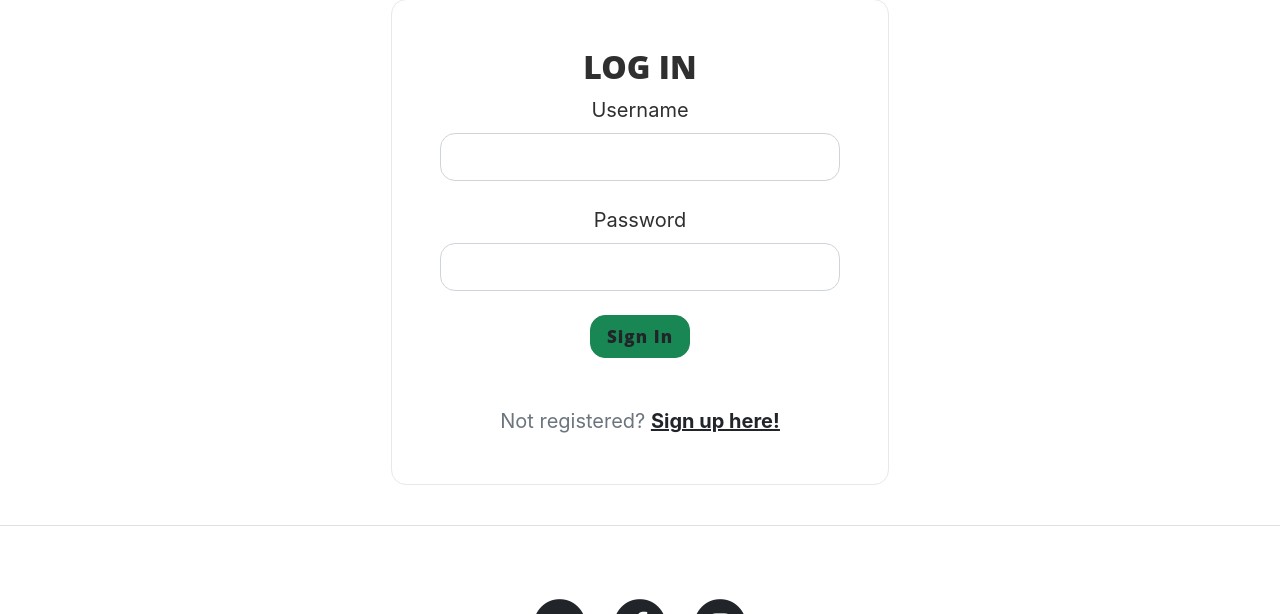
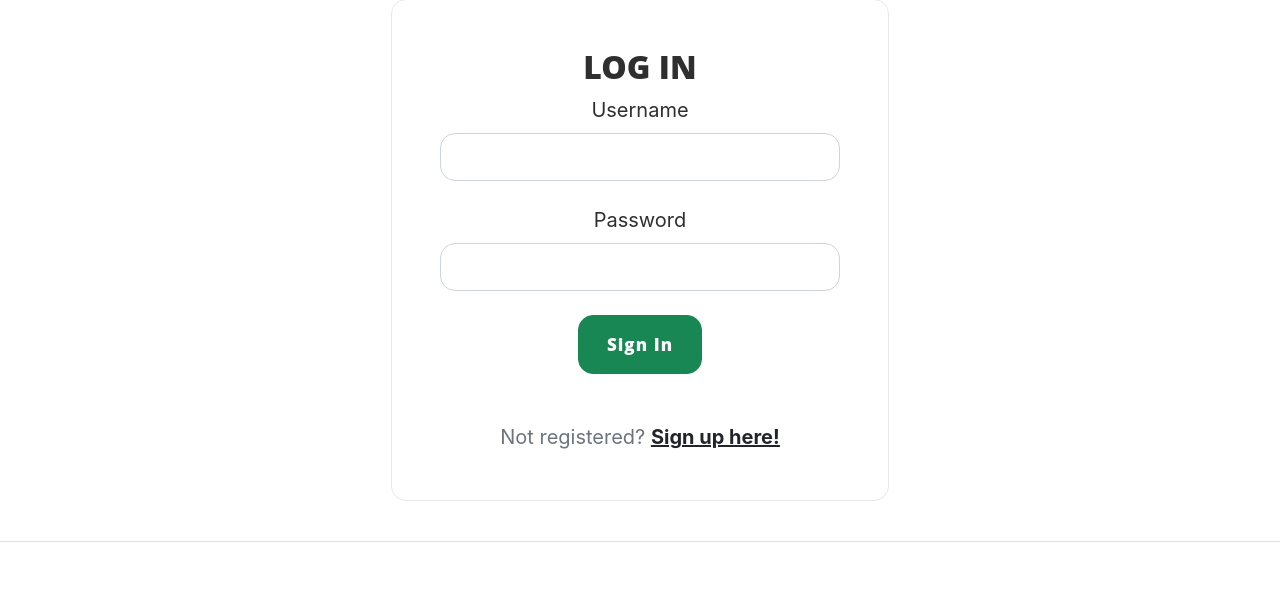
Before and after one commit to kuszturareka/mezze-mode, a Flask app: page /login in a window 1280 px wide. Shown: the part 576-1190 px from the top of the page. Run offline with Flask 2, Linux system fonts and the light colour scheme; some libraries are stand-ins or nearby versions.

Commit message:
Remove class for Sign In button

```diff
--- a/templates/login.html
+++ b/templates/login.html
@@ -21,7 +21,7 @@
                     <input type="password" name="password" id="password" class="form-control form-control-lg" />
                   </div>
                   <div class="d-flex justify-content-center">
-                    <button type="submit" class="btn btn-success btn-block btn-lg gradient-custom-4 text-body">Sign In</button>
+                    <button type="submit" class="btn btn-success">Sign In</button>
                   </div>
 
                   <p class="text-center text-muted mt-5 mb-0">Not registered? <a href="{{ url_for('register') }}" class="fw-bold text-body"><u>Sign up here!</u></a></p>
```
